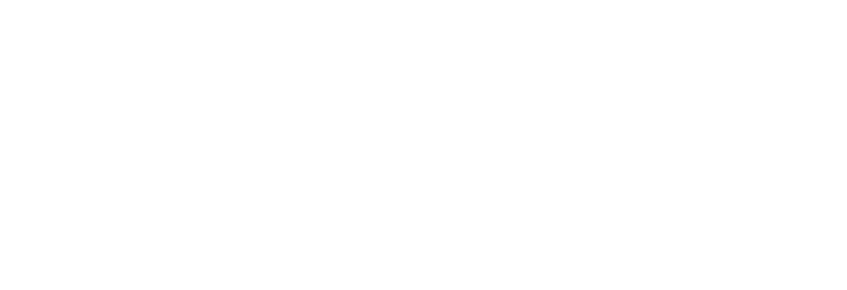
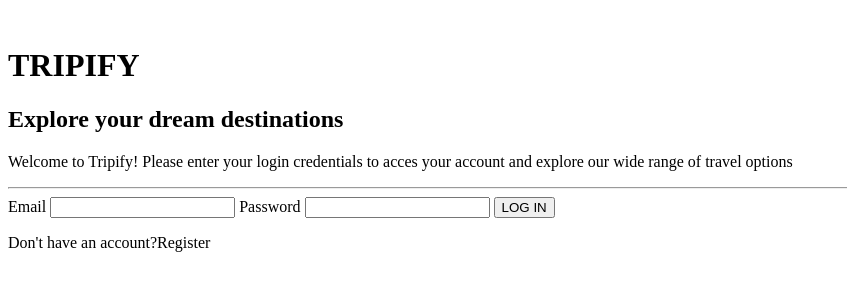
Before and after one commit to ErikSalva/image-based-web-project-Login-page, a plain HTML site: page index.html in a window 1280 px wide. Shown: the whole page, without its empty margins (0-847 px from the left). Drawn offline with Linux system fonts and the light colour scheme.

Commit message:
Estructura HTML completada

```diff
--- a/index.html
+++ b/index.html
@@ -6,7 +6,21 @@
     <title>Document</title>
 </head>
 <body>
-
+    <div class="login-form">
+        <img src="" alt="">
+        <h1 class="text-center">TRIPIFY</h1>
+        <h2>Explore your dream destinations</h2>
+        <p class="text-description">Welcome to Tripify! Please enter your login credentials to acces your account and explore our wide range of travel options</p>
+        <form>
+            <hr>
+            <label for="">Email</label>
+            <input type="email" name="" id="">
+            <label for="">Password</label>
+            <input type="password">
+            <button>LOG IN</button>
+        </form>
+        <p class="text-center">Don't have an account?<span>Register</span></p>
+    </div>
 
 </body>
 </html>
```
